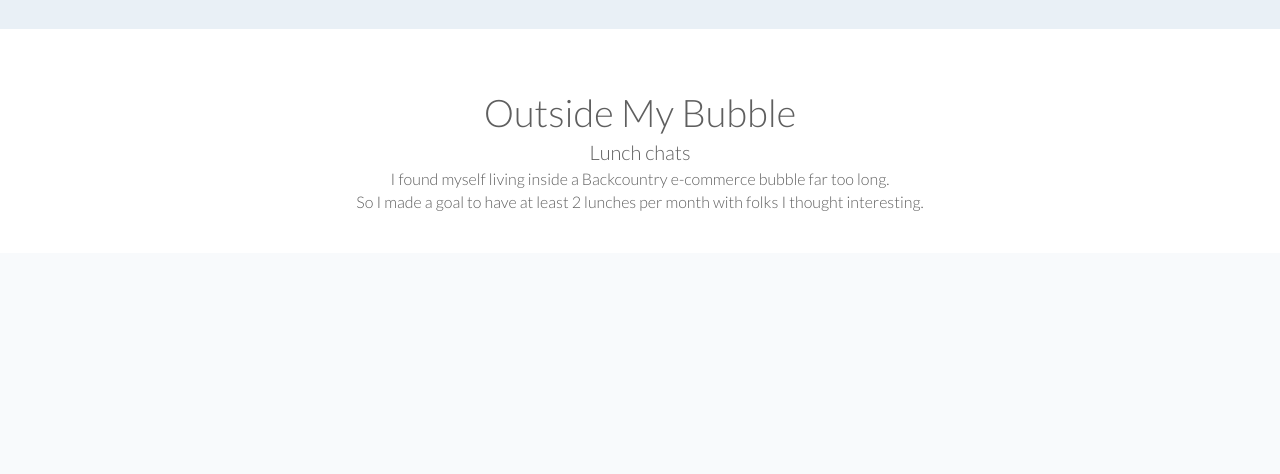
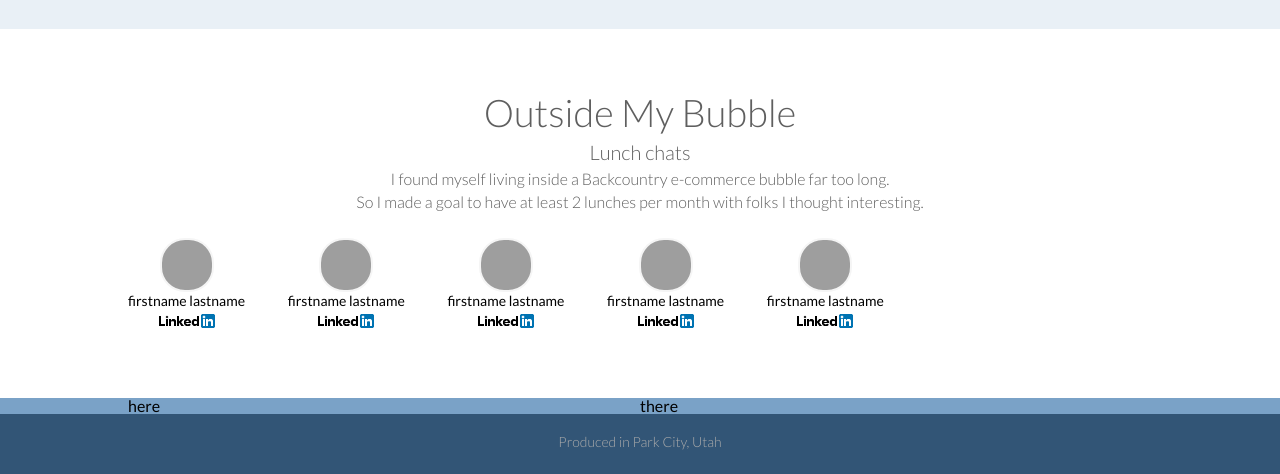
Before and after one commit to turph/bitstopixels, a PHP site: page /index.html in a window 1280 px wide. Shown: the part 3348-3822 px from the top of the page. Before the commit the page ends 3559 px from the top, so only its background shows below. Run offline with PHP 8.4, Linux system fonts and the light colour scheme; some libraries are stand-ins or nearby versions; grey boxes are pictures that could not be loaded.

Commit message:
Rough footer and lunch bubbles

```diff
--- a/index.html
+++ b/index.html
@@ -233,8 +233,43 @@
 	<h1>Outside my bubble</h1>
 	<h3>Lunch chats</h3>
 	<p>I found myself living inside a Backcountry e-commerce bubble far too long.<br>So I made a goal to have at least 2 lunches per month with folks I thought interesting.</p>
+	<ol class="tiles">
+		<li>
+			<div class="tile" style="background-image:url('https://media.licdn.com/mpr/mpr/shrink_100_100/p/3/005/03e/2f8/15fa387.jpg')"></div>
+			<span class="psmall">firstname lastname</span><br>
+			<a href=""><img src="img/icons/Logo-2C-14px.png" width="56" height="14" alt="Logo 2C 14px"></a>
+		</li>
+		<li>
+			<div class="tile" style="background-image:url('https://media.licdn.com/mpr/mpr/shrink_100_100/p/3/005/03e/2f8/15fa387.jpg')"></div>
+			<span class="psmall">firstname lastname</span><br>
+			<a href=""><img src="img/icons/Logo-2C-14px.png" width="56" height="14" alt="Logo 2C 14px"></a>
+		</li>
+		<li>
+			<div class="tile" style="background-image:url('https://media.licdn.com/mpr/mpr/shrink_100_100/p/3/005/03e/2f8/15fa387.jpg')"></div>
+			<span class="psmall">firstname lastname</span><br>
+			<a href=""><img src="img/icons/Logo-2C-14px.png" width="56" height="14" alt="Logo 2C 14px"></a>
+		</li>
+		<li>
+			<div class="tile" style="background-image:url('https://media.licdn.com/mpr/mpr/shrink_100_100/p/3/005/03e/2f8/15fa387.jpg')"></div>
+			<span class="psmall">firstname lastname</span><br>
+			<a href=""><img src="img/icons/Logo-2C-14px.png" width="56" height="14" alt="Logo 2C 14px"></a>
+		</li>
+		<li>
+			<div class="tile" style="background-image:url('https://media.licdn.com/mpr/mpr/shrink_100_100/p/3/005/03e/2f8/15fa387.jpg')"></div>
+			<span class="psmall">firstname lastname</span><br>
+			<a href=""><img src="img/icons/Logo-2C-14px.png" width="56" height="14" alt="Logo 2C 14px"></a>
+		</li>
+	</ol>
+	<div style="clear:both;"></div>
 </section>
-
+<div class="footer">
+	<section class="content">
+		<div class="col2">here</div>
+		<div class="col2">there</div>
+	</section>
+	<div style="clear:both;"></div>
+	<div class="end"><span class="psmall">Produced in Park City, Utah</span></div>
+</div>
 <div id="trackers">
 	<!-- ptengine:Begin -->
 	<script type="text/javascript">
--- /dev/null
+++ b/sass/_bubble.scss
@@ -0,0 +1,16 @@
+#bubble{
+	.tiles{
+		@include center-block;width:100%;
+		li{
+			position:relative;float:left;padding:0;margin:0 4.166666666667% 30px 0;text-align:center;
+			.tile{
+			  @include circle(50px, #999);
+				@include center-block;
+				position:relative;
+				border:2px solid $gray-lightest;
+				clear:left;
+			}
+			.psmall{display:inline-block;margin:2px 0 5px 0;}
+		}
+	}
+}
--- /dev/null
+++ b/sass/_footer.scss
@@ -0,0 +1,7 @@
+.footer{
+	background-color:$blue-light;
+	.end{
+		text-align:center;background-color:$blue;height:60px;
+		.psmall{line-height:56px;color:$gray-light;font-weight:300;}
+	}
+}
--- a/sass/_layout.scss
+++ b/sass/_layout.scss
@@ -4,8 +4,9 @@ a{color:$blue;}
 .centered{
 	h1,h2,h3,p{text-align:center;}
 }
-.col3,.col4,.colWide,.colNarrow{float:left;}
+.col2,.col3,.col4,.colWide,.colNarrow{float:left;}
 .col4{width:24.9999%;}
 .col3{width:32.999%;}
+.col2{width:49.999%;}
 .colWide{width:68.999%;}
 .colNarrow{width:30.999%;}
--- a/sass/_mixins.scss
+++ b/sass/_mixins.scss
@@ -14,3 +14,12 @@ $default_rounded_amount: 3px;
   -moz-border-radius: 		$default_rounded_amount;
   -webkit-border-radius:	$default_rounded_amount;
 }
+
+@mixin circle($width, $color) {
+  width: $width;
+  height: $width;
+  background: $color;
+  -webkit-border-radius: $width/2;
+     -moz-border-radius: $width/2;
+          border-radius: $width/2;
+}
--- a/sass/screen.scss
+++ b/sass/screen.scss
@@ -10,7 +10,9 @@
 @import "header";
 @import "temp-index";
 @import "portfolio";
+@import "bubble";
 @import "articles";
+@import "footer";
 
 
 @import "pattern.scss";
--- a/stylesheets/screen.css
+++ b/stylesheets/screen.css
@@ -124,7 +124,7 @@ a {
 .centered h1, .centered h2, .centered h3, .centered p {
   text-align: center; }
 
-.col3, .col4, .colWide, .colNarrow {
+.col2, .col3, .col4, .colWide, .colNarrow {
   float: left; }
 
 .col4 {
@@ -132,6 +132,9 @@ a {
 
 .col3 {
   width: 32.999%; }
+
+.col2 {
+  width: 49.999%; }
 
 .colWide {
   width: 68.999%; }
@@ -265,6 +268,34 @@ a {
     font-size: 13px;
     margin: 3px 0 0 8%; }
 
+#bubble .tiles {
+  display: block;
+  margin-left: auto;
+  margin-right: auto;
+  width: 100%; }
+  #bubble .tiles li {
+    position: relative;
+    float: left;
+    padding: 0;
+    margin: 0 4.166666666667% 30px 0;
+    text-align: center; }
+    #bubble .tiles li .tile {
+      width: 50px;
+      height: 50px;
+      background: #999;
+      -webkit-border-radius: 25px;
+      -moz-border-radius: 25px;
+      border-radius: 25px;
+      display: block;
+      margin-left: auto;
+      margin-right: auto;
+      position: relative;
+      border: 2px solid whitesmoke;
+      clear: left; }
+    #bubble .tiles li .psmall {
+      display: inline-block;
+      margin: 2px 0 5px 0; }
+
 .articles .tiles li {
   position: relative;
   width: 100%;
@@ -321,6 +352,17 @@ a {
     font-size: 13px;
     margin: 3px 0 0 8%; }
 
+.footer {
+  background-color: #7aa2c7; }
+  .footer .end {
+    text-align: center;
+    background-color: #325576;
+    height: 60px; }
+    .footer .end .psmall {
+      line-height: 56px;
+      color: #ababab;
+      font-weight: 300; }
+
 #pattern {
   background-color: #fff; }
   #pattern section {
```
Also changed, not shown: img/icons/Logo-2C-14px.png (added), 1 other file.
